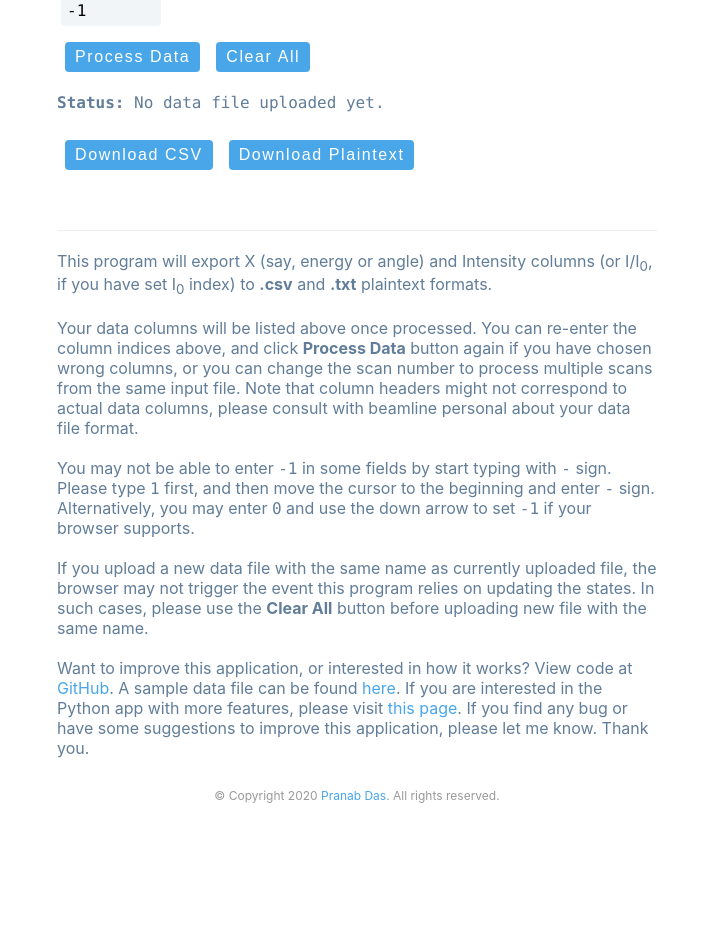
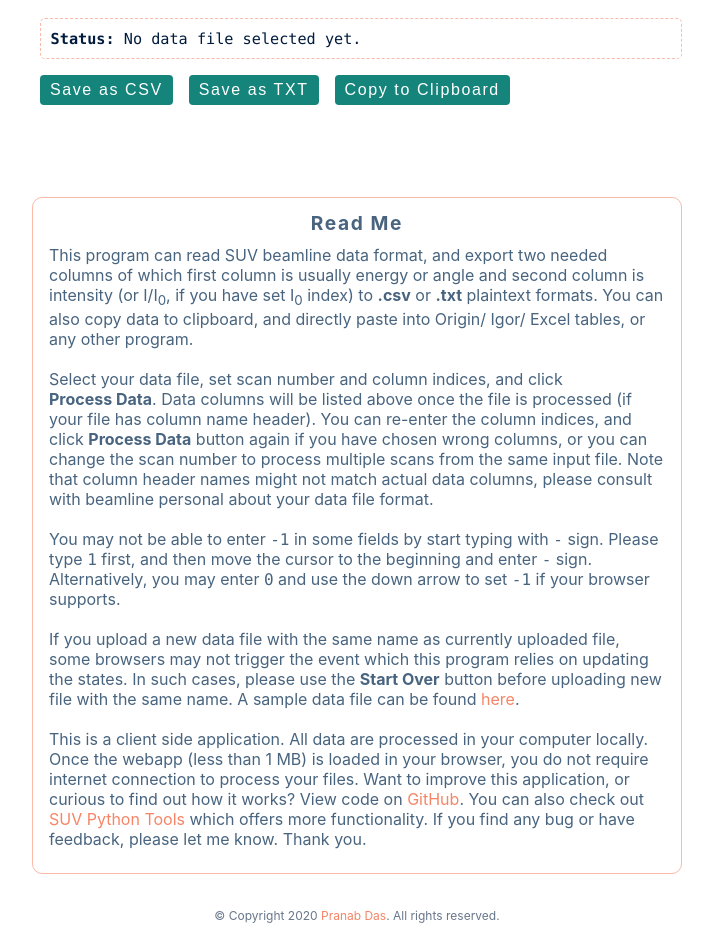
Before and after one commit to pranabdas/suvapp, a React (Create React App) app: page / in a window 1280 px wide. Shown: the part 508-1446 px from the top of the page, without its empty margins (283-996 px from the left). Before the commit the page ends 1321 px from the top, so only its background shows below. Built offline with nearby package versions, Linux system fonts and the light colour scheme.

Commit message:
• Copy data to clipboard functionality added • Reorganization of code - Read me section below now in separate file • Some styling changes, and cleanups.

```diff
--- a/src/App.jsx
+++ b/src/App.jsx
@@ -1,12 +1,14 @@
 import React from "react";
-import DataUploader from "./components/DataUploader.jsx";
+import DataHandler from "./components/DataHandler.jsx";
 // import PlotComponent from "./components/PlotComponent.jsx";
+import ReadMe from "./components/ReadMeComponent.jsx"
 
 function App() {
   return (
     <>
-      <DataUploader />
+      <DataHandler />
       {/* <PlotComponent /> */}
+      <ReadMe />
       <footer>
         © Copyright {new Date().getFullYear().toString()}{" "}
         <a href="https://pranabdas.github.io/">Pranab Das</a>. All rights
--- a/src/components/DataUploader.jsx
+++ b/src/components/DataHandler.jsx
@@ -1,11 +1,11 @@
 import React, { useState } from "react";
 
-function DataUploader() {
+function DataHandler() {
   const [filename, setFilename] = useState("");
   const [outFilename, SetOutFilename] = useState("");
   const [content, setContent] = useState([]);
   const [data, setData] = useState([]);
-  const [status, setStatus] = useState("No data file uploaded yet.");
+  const [status, setStatus] = useState("No data file selected yet.");
   const [scan, setScan] = useState(-1);
   const [isColNames, setIsColNames] = useState("");
   const [colNames, setColNames] = useState([]);
@@ -86,10 +86,10 @@ function DataUploader() {
 
     if (colNames.length) {
       setColNames(colNames);
-      setIsColNames("Column names: ");
+      setIsColNames("Column names:");
     } else {
       setColNames([]);
-      setIsColNames(["No column name header found."]);
+      setIsColNames(["No column name found in the header."]);
     }
 
     // convert intensity values to number instead of str
@@ -188,7 +188,7 @@ function DataUploader() {
 
       for (let ii = 0; ii < data.length; ii++) {
         downloadContent = downloadContent.concat(
-          `${data[ii][0]}  ${parseFloat(data[ii][1]).toExponential()}\r\n`
+          `${data[ii][0]}\t${parseFloat(data[ii][1]).toExponential()}\r\n`
         );
       }
 
@@ -240,6 +240,27 @@ function DataUploader() {
     }
   };
 
+  const CopyToClipboard = () => {
+    if (data.length) {
+      let dataContent = "";
+
+      for (let ii = 0; ii < data.length; ii++) {
+        dataContent = dataContent.concat(
+          `${data[ii][0]}\t${parseFloat(data[ii][1]).toExponential()}\r\n`
+        );
+      }
+      setStatus(
+        "Data copied to clipboard. Now you can directly paste into Origin/Igor/Excel tables."
+      );
+      navigator.clipboard.writeText(dataContent);
+    } else {
+      setStatus(
+        "Empty clipboard! Please check your data file and inputs, and try again!"
+      );
+      navigator.clipboard.writeText("");
+    }
+  };
+
   const HandleUpload = (e) => {
     setFilename(e.target.files[0].name);
     const reader = new FileReader();
@@ -248,23 +269,25 @@ function DataUploader() {
       const text = e.target.result;
       const content = text.split("\n");
       setContent(content);
-      setStatus("File uploaded");
+      setStatus("File selected");
       setScan(-1);
     };
   };
 
   return (
     <div className="container">
-      <h3>Convert SUV beamline data</h3>
-      <hr/>
-      <br/>
+      <h3 style={{ color: "#15847b" }}>Convert SUV beamline data</h3>
+      <hr />
+      <br />
       <form className="form">
         <p>Select data file:</p>
         <input
           type="file"
           onChange={HandleUpload}
-          style={{ width: "250px", fontSize: "0.9em" }}
+          style={{ width: "250px", fontSize: "0.9em", cursor: "pointer" }}
+          title="Select data file"
         />
+
         <br />
         <br />
         <p>
@@ -324,14 +347,14 @@ function DataUploader() {
 
       <div>
         <button onClick={ProcessData} className="btn">
-          Process data
+          Process Data
         </button>
         <button onClick={() => window.location.reload()} className="btn">
-          Clear All
+          Start Over
         </button>
         <br />
         <br />
-        <p>
+        <p className="status">
           <code>
             <b>Status: </b>
             {status}
@@ -340,69 +363,40 @@ function DataUploader() {
       </div>
       <p>
         <button className="btn" onClick={DownloadCSV}>
-          Download CSV
+          Save as CSV
         </button>
         <button className="btn" onClick={DownloadPlaintext}>
-          Download Plaintext
+          Save as TXT
+        </button>
+        <button className="btn" onClick={CopyToClipboard}>
+          Copy to Clipboard
         </button>
       </p>
-      <p>
+      <p style={{ marginLeft: "1em" }}>
+        <br />
+        <b>{isColNames}</b>
         <code>
-          <b>{isColNames}</b>
           <br />
-          {colNames.map((x, index) => (
-            <li style={{ listStyle: "none" }} key={index}>
-              {index} : {x}
-            </li>
-          ))}
+          {colNames.map((x, index) => {
+            if (index < 10) {
+              return (
+                <li style={{ listStyle: "none" }} key={index}>
+                  &nbsp;{index} &raquo; {x}
+                </li>
+              );
+            } else {
+              return (
+                <li style={{ listStyle: "none" }} key={index}>
+                  {index} &raquo; {x}
+                </li>
+              );
+            }
+          })}
         </code>
-      </p>
-      <hr/>
-      <br />
-
-      <p>
-        This program will export X (say, energy or angle) and Intensity columns
-        (or I/I<sub>0</sub>, if you have set I<sub>0</sub> index) to <b>.csv</b>{" "}
-        and <b>.txt</b> plaintext formats.
         <br />
-        <br />
-        Your data columns will be listed above once processed. You can re-enter
-        the column indices above, and click <b>Process Data</b> button again if
-        you have chosen wrong columns, or you can change the scan number to
-        process multiple scans from the same input file. Note that column
-        headers might not correspond to actual data columns, please consult with
-        beamline personal about your data file format.
-        <br />
-        <br />
-        You may not be able to enter <code>-1</code> in some fields by start
-        typing with <code>-</code> sign. Please type <code>1</code> first, and
-        then move the cursor to the beginning and enter <code>-</code> sign.
-        Alternatively, you may enter <code>0</code> and use the down arrow to
-        set <code>-1</code> if your browser supports.
-        <br />
-        <br />
-        If you upload a new data file with the same name as currently uploaded
-        file, the browser may not trigger the event this program relies on
-        updating the states. In such cases, please use the <b>Clear All</b>{" "}
-        button before uploading new file with the same name.
-        <br />
-        <br />
-        Want to improve this application, or interested in how it works? View
-        code at{" "}
-        <a href="https://github.com/pranabdas/suvapp/blob/master/src/components/DataUploader.jsx">
-          GitHub
-        </a>
-        . A sample data file can be found{" "}
-        <a href="./data.txt" target="_blank">
-          here
-        </a>
-        . If you are interested in the Python app with more features, please
-        visit <a href="https://pranabdas.github.io/suvtools/">this page</a>. If
-        you find any bug or have some suggestions to improve this application,
-        please let me know. Thank you.
       </p>
     </div>
   );
 }
 
-export default DataUploader;
+export default DataHandler;
--- /dev/null
+++ b/src/components/ReadMeComponent.jsx
@@ -0,0 +1,62 @@
+import React from "react";
+
+function ReadMe() {
+  return (
+    <div className="container">
+      <div className="readMe">
+        <h4 style={{ textAlign: "center", fontSize: "1.2em" }}>Read me</h4>
+        <p>
+          This program can read SUV beamline data format, and export two needed
+          columns of which first column is usually energy or angle and second
+          column is intensity (or I/I
+          <sub>0</sub>, if you have set I<sub>0</sub> index) to <b>.csv</b> or{" "}
+          <b>.txt</b> plaintext formats. You can also copy data to clipboard,
+          and directly paste into Origin/ Igor/ Excel tables, or any other
+          program.
+          <br />
+          <br />
+          Select your data file, set scan number and column indices, and click{" "}
+          <b>Process&nbsp;Data</b>. Data columns will be listed above once the
+          file is processed (if your file has column name header). You can
+          re-enter the column indices, and click <b>Process&nbsp;Data</b> button
+          again if you have chosen wrong columns, or you can change the scan
+          number to process multiple scans from the same input file. Note that
+          column header names might not match actual data columns, please
+          consult with beamline personal about your data file format.
+          <br />
+          <br />
+          You may not be able to enter <code>-1</code> in some fields by start
+          typing with <code>-</code> sign. Please type <code>1</code> first, and
+          then move the cursor to the beginning and enter <code>-</code> sign.
+          Alternatively, you may enter <code>0</code> and use the down arrow to
+          set <code>-1</code> if your browser supports.
+          <br />
+          <br />
+          If you upload a new data file with the same name as currently uploaded
+          file, some browsers may not trigger the event which this program
+          relies on updating the states. In such cases, please use the{" "}
+          <b>Start&nbsp;Over</b> button before uploading new file with the same
+          name. A sample data file can be found{" "}
+          <a href="./data.txt" target="_blank">
+            here
+          </a>
+          .
+          <br />
+          <br />
+          This is a client side application. All data are processed in your
+          computer locally. Once the webapp (less than 1&nbsp;MB) is loaded in
+          your browser, you do not require internet connection to process your
+          files. Want to improve this application, or curious to find out how it
+          works? View code on{" "}
+          <a href="https://github.com/pranabdas/suvapp">GitHub</a>. You can also
+          check out{" "}
+          <a href="https://pranabdas.github.io/suvtools/">SUV Python Tools</a>{" "}
+          which offers more functionality. If you find any bug or have feedback,
+          please let me know. Thank you.
+        </p>
+      </div>
+    </div>
+  );
+}
+
+export default ReadMe;
--- a/src/index.css
+++ b/src/index.css
@@ -1,47 +1,49 @@
-/*
-===============
-Variables
-===============
-*/
 
 :root {
-  /* dark shades of primary color*/
-  --clr-primary-1: hsl(205, 86%, 17%);
+  --clr-primary: #15847b;
+  --clr-secondary: hsl(13, 88%, 68%);
+  --clr-secondary-light: hsl(13, 87%, 82%);
+  --clr-secondary-dark: hsl(13, 74%, 49%);
+  --clr-text: #001b3d;
+  --clr-text-light: hsl(209, 28%, 39%);
+  --clr-white: #fff;
+  --clr-black: #222;
+  --clr-background: hsl(210, 36%, 96%);
+  --clr-border: hsl(210, 31%, 80%);
+  --transition: all 0.1s linear;
+  --max-width: 650px;
+  --spacing: 0.1rem;
+  --radius: 0.25rem;
+
+  /* --clr-primary-1: hsl(205, 86%, 17%);
   --clr-primary-2: hsl(205, 77%, 27%);
   --clr-primary-3: hsl(205, 72%, 37%);
   --clr-primary-4: hsl(205, 63%, 48%);
-  /* primary/main color */
   --clr-primary-5: hsl(205, 78%, 60%);
-  /* lighter shades of primary color */
   --clr-primary-6: hsl(205, 89%, 70%);
   --clr-primary-7: hsl(205, 90%, 76%);
   --clr-primary-8: hsl(205, 86%, 81%);
   --clr-primary-9: hsl(205, 90%, 88%);
   --clr-primary-10: hsl(205, 100%, 96%);
-  /* darkest grey - used for headings */
+
   --clr-grey-1: hsl(209, 61%, 16%);
   --clr-grey-2: hsl(211, 39%, 23%);
   --clr-grey-3: hsl(209, 34%, 30%);
   --clr-grey-4: hsl(209, 28%, 39%);
-  /* grey used for paragraphs */
   --clr-grey-5: hsl(210, 22%, 49%);
   --clr-grey-6: hsl(209, 23%, 60%);
   --clr-grey-7: hsl(211, 27%, 70%);
   --clr-grey-8: hsl(210, 31%, 80%);
   --clr-grey-9: hsl(212, 33%, 89%);
   --clr-grey-10: hsl(210, 36%, 96%);
-  --clr-white: #fff;
+
   --clr-red-dark: hsl(360, 67%, 44%);
   --clr-red-light: hsl(360, 71%, 66%);
   --clr-green-dark: hsl(125, 67%, 44%);
   --clr-green-light: hsl(125, 71%, 66%);
-  --clr-black: #222;
-  --transition: all 0.3s linear;
-  --spacing: 0.1rem;
-  --radius: 0.25rem;
   --light-shadow: 0 5px 15px rgba(0, 0, 0, 0.1);
   --dark-shadow: 0 5px 15px rgba(0, 0, 0, 0.4);
-  --max-width: 600px;
+
   --fixed-width: 450px;
   --clr-orange-1: hsl(12, 83%, 98%);
   --clr-orange-2: hsl(14, 91%, 95%);
@@ -52,13 +54,8 @@ Variables
   --clr-orange-7: hsl(13, 74%, 49%);
   --clr-orange-8: hsl(13, 74%, 33%);
   --clr-orange-9: hsl(13, 73%, 25%);
-  --clr-orange-10: hsl(13, 73%, 16%);
+  --clr-orange-10: hsl(13, 73%, 16%); */
 }
-/*
-===============
-Global Styles
-===============
-*/
 
 *,
 ::after,
@@ -87,12 +84,12 @@ ul {
 
 a {
   text-decoration: none;
-  color: var(--clr-primary-5);
+  color: var(--clr-secondary);
 }
 
 a:hover {
   text-decoration: underline;
-  color: var(--clr-primary-1);
+  color: var(--clr-primary);
 }
 
 h1,
@@ -117,9 +114,10 @@ h4 {
   font-size: 0.875rem;
 }
 p {
-  margin-bottom: 1.25rem;
-  color: var(--clr-grey-5);
+  margin-bottom: 0.5rem;
+  color: var(--clr-text);
 }
+
 @media screen and (min-width: 600px) {
   h1 {
     font-size: 4rem;
@@ -143,9 +141,7 @@ p {
     line-height: 1;
   }
 }
-/*  global classes */
 
-/* section */
 .section,
 .container {
   width: 90vw;
@@ -161,20 +157,23 @@ p {
 
 .container {
   text-align: left;
-  margin-top: 2rem;
+  margin-top: 1.5rem;
 }
+
 hr {
-  border-top: 0.5px;
+  border-top: 1px;
   border-left: 0;
+  border-color: var(--clr-secondary-light);
+  border-width: 1px;
 }
+
 .btn {
   display: inline-block;
-  background: var(--clr-primary-5);
+  background: var(--clr-primary);
   color: var(--clr-white);
   padding: 0.25rem 0.50rem;
   border-radius: var(--radius);
   border-color: transparent;
-  text-transform: capitalize;
   font-size: 1rem;
   letter-spacing: var(--spacing);
   margin-top: 0.5rem;
@@ -184,51 +183,9 @@ hr {
   transition: var(--transition);
 }
 .btn:hover {
-  background: var(--clr-primary-1);
-  color: var(--clr-primary-5);
-}
-.item {
-  background: var(--clr-white);
-  display: flex;
-  justify-content: space-between;
-  max-width: var(--fixed-width);
-  margin: 2rem auto;
-  align-items: center;
-  border-radius: var(--radius);
-}
-.item button,
-.item a {
-  background: transparent;
-  border-color: transparent;
-  color: var(--clr-primary-5);
-  letter-spacing: var(--spacing);
-  cursor: pointer;
-}
-.item {
-  padding: 1rem 2rem;
-}
-.item h4 {
-  margin-bottom: 0;
-}
-.item p {
-  margin-bottom: 0;
-}
-.modal {
-  position: absolute;
-  top: 2rem;
-  left: 50%;
-  transform: translateX(-50%);
-  background: var(--clr-white);
-  display: inline-block;
-  padding: 0.25rem 1rem;
-  border-radius: var(--radius);
-  text-transform: capitalize;
+  background: var(--clr-secondary-dark);
 }
 
-.modal p {
-  margin-bottom: 0;
-  color: var(--clr-red-dark);
-}
 .form {
   background: var(--clr-white);
   max-width: var(--max-width);
@@ -238,21 +195,25 @@ hr {
   border-radius: var(--radius);
 }
 .form input {
-  background: var(--clr-grey-10);
-  border-color: transparent;
+  background: var(--clr-background);
+  border-color: var(--clr-border);
+  border-style: solid;
+  border-width: 1px;
   border-radius: var(--radius);
   padding: 0.25rem 0.25rem;
   font-size: medium;
-  width: 100px;
+  width: 75px;
   font-family: source-code-pro, Menlo, Monaco, Consolas, 'Courier New',
   monospace;
 }
+
 .form-control {
   margin: 0.5rem 0;
   display: grid;
   grid-template-columns: 100px 1fr;
   align-items: center;
 }
+
 .form button {
   display: inline-block;
   background: var(--clr-black);
@@ -265,87 +226,13 @@ hr {
   border-radius: var(--radius);
   cursor: pointer;
 }
-.nav-links {
-  max-width: var(--fixed-width);
-  margin: 0 auto;
-  margin-bottom: 4rem;
-  display: grid;
-  grid-template-columns: repeat(3, 1fr);
-}
-.nav-links a {
-  color: var(--clr-grey-5);
-}
-.users {
-  display: grid;
-  grid-template-columns: repeat(auto-fit, minmax(300px, 1fr));
-  gap: 2rem;
-  margin: 3rem auto;
-}
-.users li {
-  width: 100%;
-  display: flex;
-  align-items: center;
-  background: var(--clr-white);
-  padding: 1rem 2rem;
-  border-radius: var(--radius);
-  text-align: left;
-}
-.users img {
-  width: 50px;
-  height: 50px;
-  border-radius: 50%;
-  margin-right: 1rem;
-}
-.users h4 {
-  margin-bottom: 0.15rem;
-}
-.users a {
-  color: var(--clr-grey-5);
-  text-transform: capitalize;
-}
-
-.products {
-  margin: 4rem 0;
-  display: grid;
-  gap: 2rem;
-}
-@media screen and (min-width: 576px) {
-  .products {
-    grid-template-columns: repeat(auto-fit, minmax(300px, 1fr));
-  }
-}
-.product {
-  background: var(--clr-white);
-  border-radius: var(--radius);
-}
-.product img {
-  border-top-left-radius: var(--radius);
-  border-top-right-radius: var(--radius);
-
-  width: 100%;
-  height: 15rem;
-  object-fit: cover;
-}
-.product h4 {
-  margin-top: 1rem;
-}
-
-.product button {
-  margin-bottom: 1rem;
-  background: var(--clr-primary-5);
-  border-radius: var(--radius);
-  border-color: transparent;
-  color: var(--clr-white);
-  padding: 0.25rem 0.5rem;
-  text-transform: capitalize;
-  cursor: pointer;
-}
 
 footer {
   font-size: 0.75em;
-  color: #999;
+  color: rgba(0, 27, 61, 0.6);
   padding: 10px;
   text-align: center;
+  margin-bottom: 5px;
 }
 
 select {
@@ -357,11 +244,31 @@ select {
   text-indent: 5px;
   -webkit-appearance: none;
 }
+
 .image {
   width: 100%;
 }
 
-.fineprint {
-  font-size: 0.5rem;
-  color: maroon;
+.readMe {
+  margin-top: 1em;
+  margin-bottom: 1.5em;
+  border-radius: 10px;
+  border-style: solid;
+  border-width: 1px;
+  border-color: var(--clr-secondary-light);
+  padding: 1em;
 }
+
+.readMe p, h4{
+  color: var(--clr-text-light);
+}
+
+.status {
+  margin-left: 0.5em;
+  font-size: 0.95em;
+  border-style: dashed;
+  border-width: 1px;
+  border-radius: 5px;
+  padding: 10px;
+  border-color: var(--clr-secondary-light);
+}
```
Also changed, not shown: 2 other files (tests, documents, lock files or other folders).
